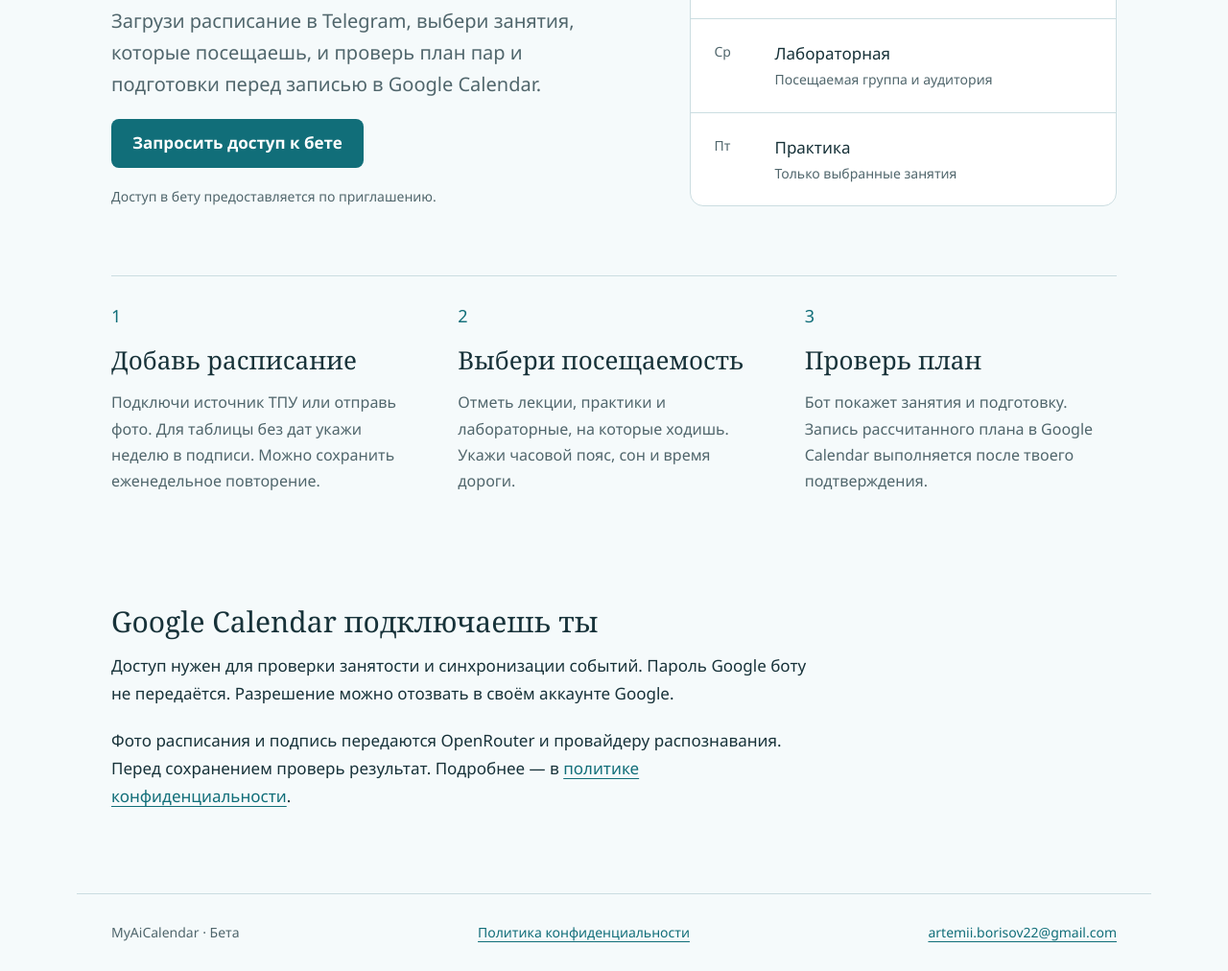
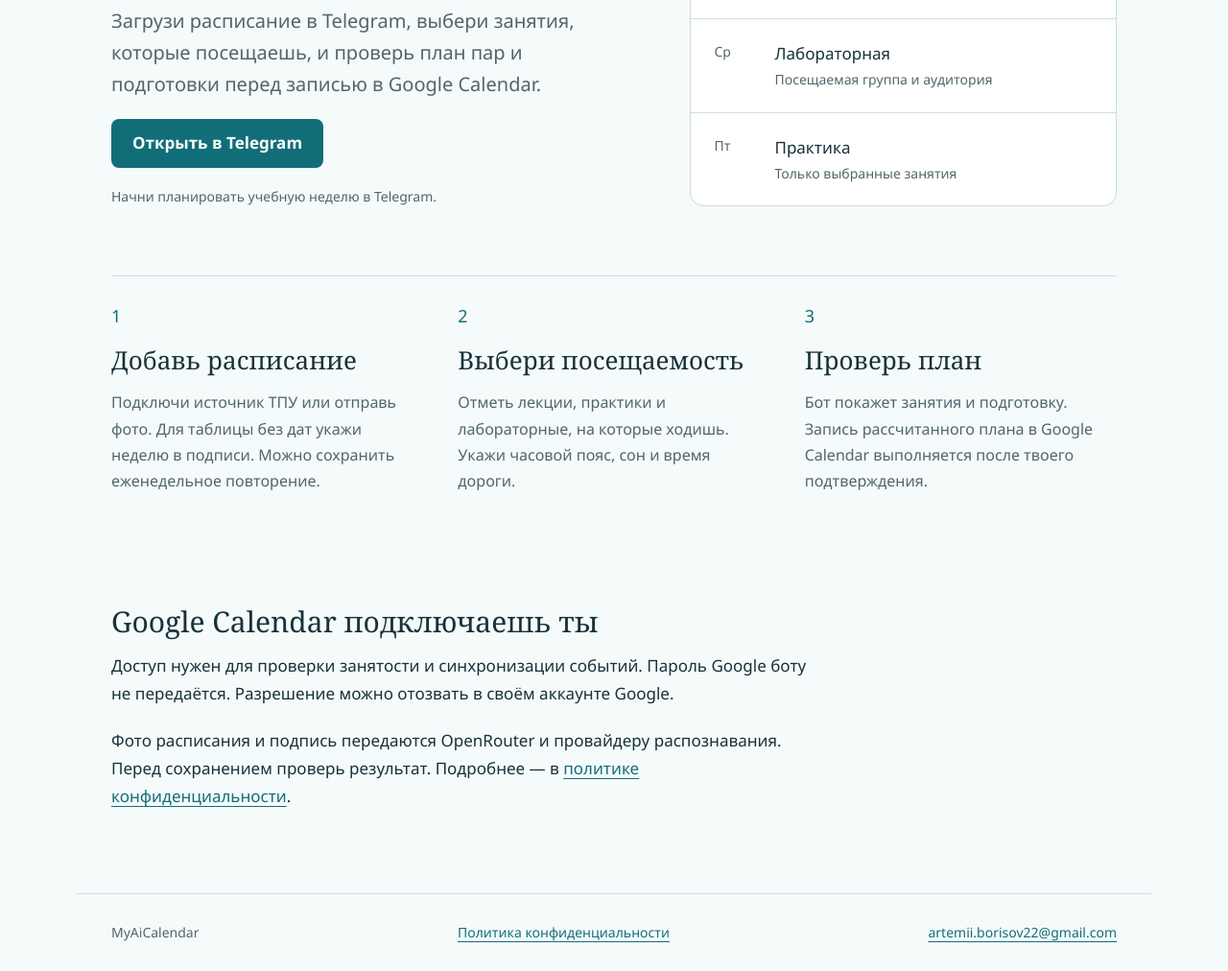
Before and after one commit to artemiiborisogshshshsh/PersonalOS, a plain HTML site: page web/public/index.html in a window 1280 px wide. Shown: the part 426-1438 px from the top of the page at 96% size. Drawn offline with Linux system fonts and the light colour scheme.

Commit message:
Open Telegram bot from website

```diff
--- a/web/public/index.html
+++ b/web/public/index.html
@@ -1,7 +1,7 @@
 <!doctype html><html lang="ru"><head><meta charset="utf-8"><meta name="viewport" content="width=device-width,initial-scale=1"><meta name="description" content="MyAiCalendar — Telegram-бот для расписания занятий, подготовки и Google Calendar."><title>MyAiCalendar — твоя учебная неделя</title><link rel="stylesheet" href="/styles.css"></head><body>
 <header><a class="brand" href="/">MyAiCalendar</a><nav aria-label="Навигация"><a href="/privacy">Конфиденциальность</a><a href="mailto:artemii.borisov22@gmail.com">Поддержка</a></nav></header>
-<main><section class="hero"><div><h1>Неделя, в которой есть время на всё.</h1><p class="lead">Загрузи расписание в Telegram, выбери занятия, которые посещаешь, и проверь план пар и подготовки перед записью в Google Calendar.</p><a class="button" href="mailto:artemii.borisov22@gmail.com?subject=MyAiCalendar%3A%20доступ%20к%20бете">Запросить доступ к бете</a><p class="status">Доступ в бету предоставляется по приглашению.</p></div>
+<main><section class="hero"><div><h1>Неделя, в которой есть время на всё.</h1><p class="lead">Загрузи расписание в Telegram, выбери занятия, которые посещаешь, и проверь план пар и подготовки перед записью в Google Calendar.</p><a class="button" href="https://t.me/forMyAiCalendarABC_bot">Открыть в Telegram</a><p class="status">Начни планировать учебную неделю в Telegram.</p></div>
 <div class="week" aria-label="Иллюстрация учебной недели, не расписание пользователя"><div class="week-head">Как может выглядеть твоя неделя</div><div class="day"><div class="weekday">Пн</div><div><div class="event">Занятие<span>Время из твоего расписания</span></div><div class="event secondary">Подготовка<span>В свободное время до занятия</span></div></div></div><div class="day"><div class="weekday">Ср</div><div class="event">Лабораторная<span>Посещаемая группа и аудитория</span></div></div><div class="day"><div class="weekday">Пт</div><div class="event">Практика<span>Только выбранные занятия</span></div></div></div></section>
 <section class="flow" aria-label="Как работает бот"><div><span class="step">1</span><h2>Добавь расписание</h2><p>Подключи источник ТПУ или отправь фото. Для таблицы без дат укажи неделю в подписи. Можно сохранить еженедельное повторение.</p></div><div><span class="step">2</span><h2>Выбери посещаемость</h2><p>Отметь лекции, практики и лабораторные, на которые ходишь. Укажи часовой пояс, сон и время дороги.</p></div><div><span class="step">3</span><h2>Проверь план</h2><p>Бот покажет занятия и подготовку. Запись рассчитанного плана в Google Calendar выполняется после твоего подтверждения.</p></div></section>
 <section class="connection"><h2>Google Calendar подключаешь ты</h2><p>Доступ нужен для проверки занятости и синхронизации событий. Пароль Google боту не передаётся. Разрешение можно отозвать в своём аккаунте Google.</p><p>Фото расписания и подпись передаются OpenRouter и провайдеру распознавания. Перед сохранением проверь результат. Подробнее — в <a href="/privacy">политике конфиденциальности</a>.</p></section></main>
-<footer><span>MyAiCalendar · Бета</span><a href="/privacy">Политика конфиденциальности</a><a href="mailto:artemii.borisov22@gmail.com">artemii.borisov22@gmail.com</a></footer></body></html>
+<footer><span>MyAiCalendar</span><a href="/privacy">Политика конфиденциальности</a><a href="mailto:artemii.borisov22@gmail.com">artemii.borisov22@gmail.com</a></footer></body></html>
```
